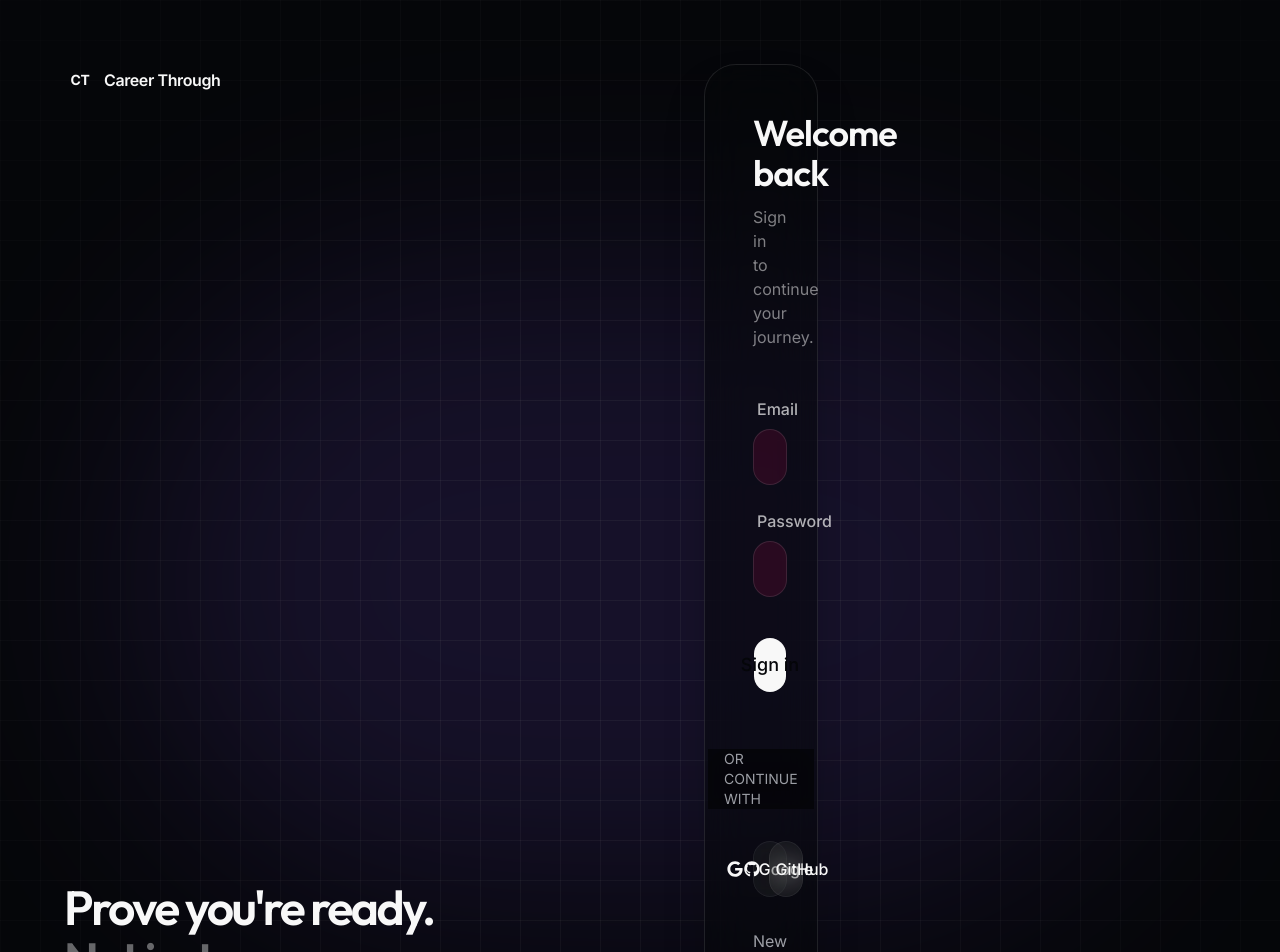
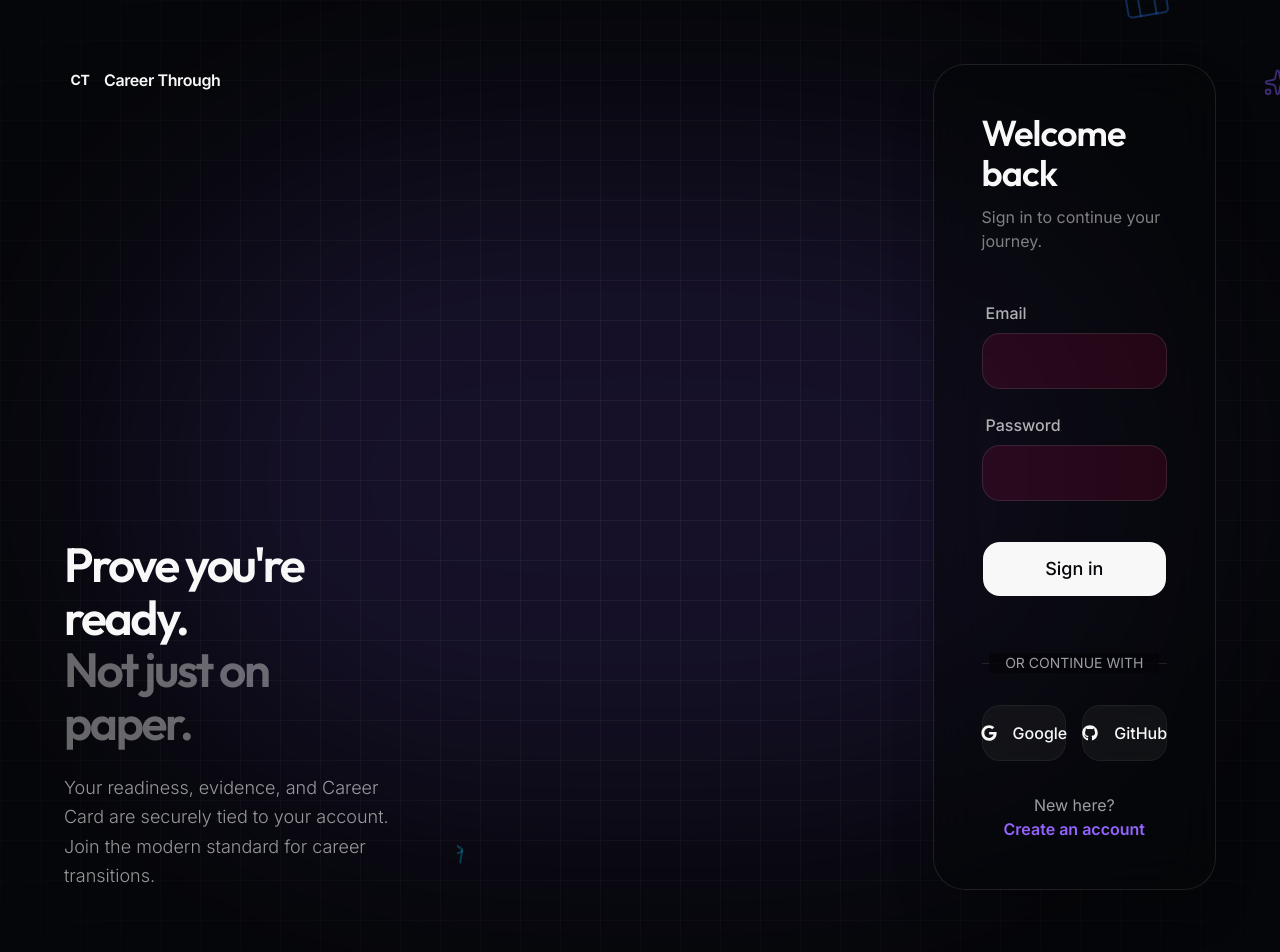
Before and after one commit to imanaswer/CareerThrough, a Next.js app: page /login in a window 1280 px wide. Shown: the top 952 px of the page. Built offline with nearby package versions, Linux system fonts and the light colour scheme; no server answers; some icons are missing.

Commit message:
feat: update FloatingIcons with richer career-themed SVGs

```diff
--- /dev/null
+++ b/src/components/floating-icons.tsx
@@ -0,0 +1,92 @@
+"use client";
+
+import { motion } from "framer-motion";
+import { Target, CheckCircle2, Lock, Sparkles, Briefcase, Award, Compass, GraduationCap, UserCheck, FileBadge } from "lucide-react";
+import { useEffect, useState } from "react";
+
+export function FloatingIcons({ children }: { children: React.ReactNode }) {
+  const [mounted, setMounted] = useState(false);
+
+  useEffect(() => {
+    setMounted(true);
+  }, []);
+
+  if (!mounted) {
+    return <div className="relative w-full">{children}</div>;
+  }
+
+  return (
+    <div className="relative w-full">
+      {/* Background Floating Elements */}
+      <div className="pointer-events-none absolute inset-0 z-0 overflow-hidden">
+        {/* 1. Top Left - Compass (Journey) */}
+        <motion.div
+          animate={{ y: [0, -20, 0], x: [0, 15, 0], rotate: [0, 15, 0] }}
+          transition={{ duration: 8, repeat: Infinity, ease: "easeInOut" }}
+          className="absolute -left-20 top-10 text-primary/30"
+        >
+          <Compass className="size-14" strokeWidth={1} />
+        </motion.div>
+
+        {/* 2. Top Right - Briefcase (Career) */}
+        <motion.div
+          animate={{ y: [0, 25, 0], x: [0, -15, 0], rotate: [0, -10, 0] }}
+          transition={{ duration: 7, repeat: Infinity, ease: "easeInOut", delay: 1 }}
+          className="absolute -top-12 right-24 text-blue-500/30"
+        >
+          <Briefcase className="size-12" strokeWidth={1} />
+        </motion.div>
+
+        {/* 3. Middle Left - Award (Achievement) */}
+        <motion.div
+          animate={{ y: [0, 15, 0], x: [0, -10, 0], rotate: [0, 5, 0] }}
+          transition={{ duration: 9, repeat: Infinity, ease: "easeInOut", delay: 2 }}
+          className="absolute top-1/2 -left-24 text-amber-500/30"
+        >
+          <Award className="size-16" strokeWidth={1} />
+        </motion.div>
+
+        {/* 4. Middle Right - UserCheck (Verified Profile) */}
+        <motion.div
+          animate={{ y: [0, -15, 0], x: [0, 20, 0], rotate: [0, -15, 0] }}
+          transition={{ duration: 8.5, repeat: Infinity, ease: "easeInOut", delay: 1.5 }}
+          className="absolute top-1/3 -right-16 text-fuchsia-500/30"
+        >
+          <UserCheck className="size-10" strokeWidth={1} />
+        </motion.div>
+
+        {/* 5. Bottom Left - GraduationCap (Learning/Skills) */}
+        <motion.div
+          animate={{ y: [0, 20, 0], x: [0, 10, 0], rotate: [0, 10, 0] }}
+          transition={{ duration: 7.5, repeat: Infinity, ease: "easeInOut", delay: 0.5 }}
+          className="absolute bottom-24 -left-12 text-cyan-500/30"
+        >
+          <GraduationCap className="size-12" strokeWidth={1} />
+        </motion.div>
+
+        {/* 6. Bottom Right - FileBadge (Career Card/Evidence) */}
+        <motion.div
+          animate={{ y: [0, -25, 0], x: [0, -10, 0], rotate: [0, -20, 0] }}
+          transition={{ duration: 10, repeat: Infinity, ease: "easeInOut", delay: 2.5 }}
+          className="absolute -right-20 bottom-32 text-emerald-500/30"
+        >
+          <FileBadge className="size-14" strokeWidth={1} />
+        </motion.div>
+
+        {/* 7. Extra Decorative - Sparkles */}
+        <motion.div
+          animate={{ y: [0, -10, 0], x: [0, 10, 0], scale: [1, 1.2, 1] }}
+          transition={{ duration: 5, repeat: Infinity, ease: "easeInOut", delay: 3 }}
+          className="absolute top-20 right-0 text-primary/40"
+        >
+          <Sparkles className="size-6" strokeWidth={1.5} />
+        </motion.div>
+      </div>
+
+      {/* Main Content (Mockup) */}
+      <div className="relative z-10 w-full flex justify-center lg:justify-end">
+        {children}
+      </div>
+    </div>
+  );
+}
```
